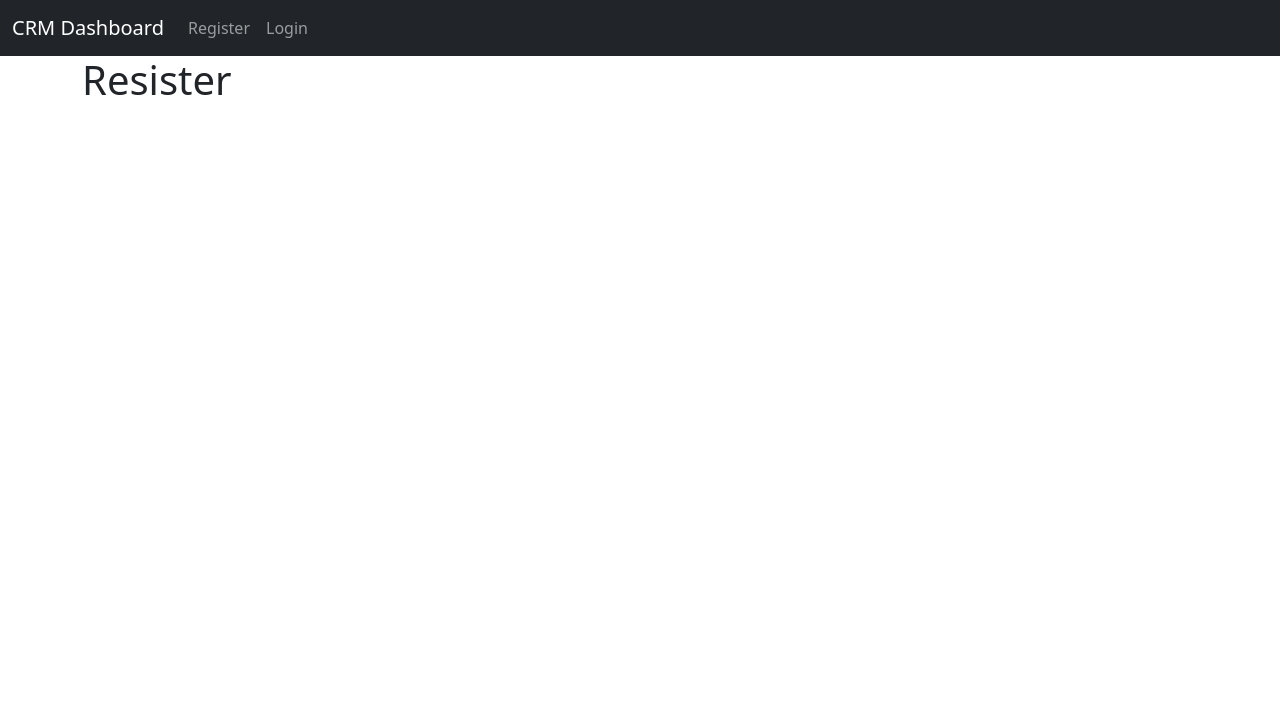
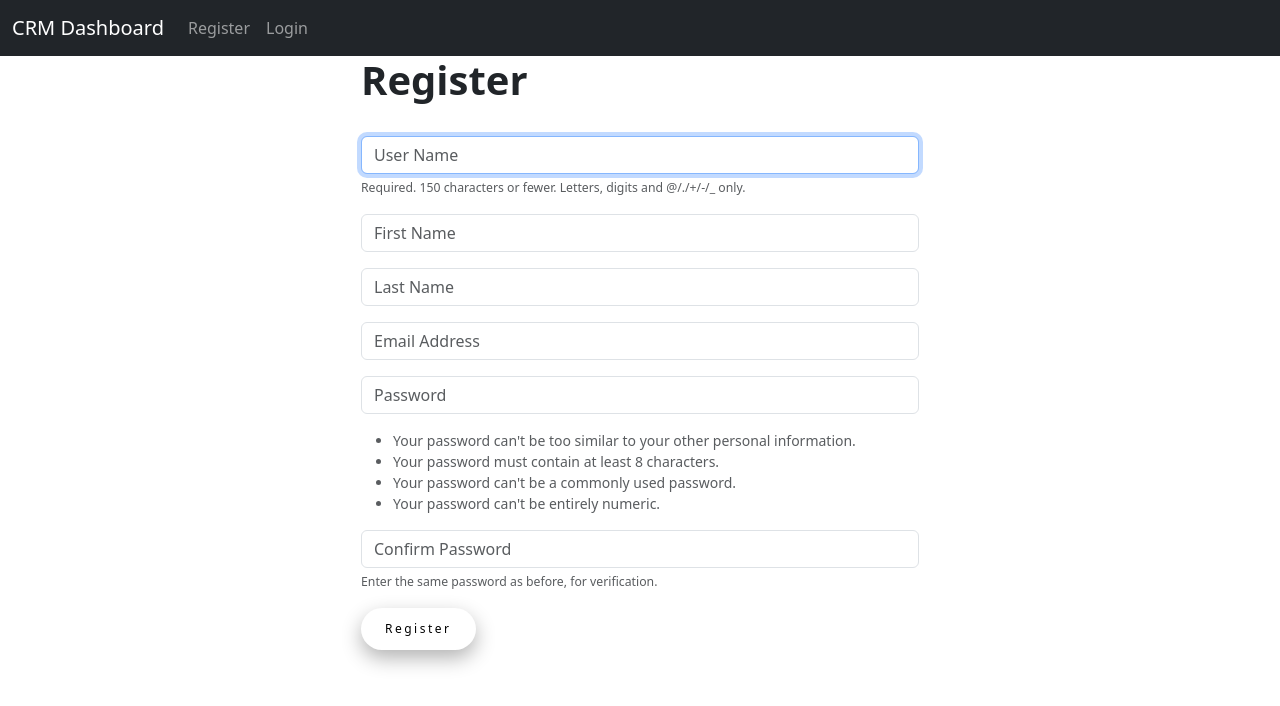
Before and after one commit to Asirwad/CRM-App-using-Django, a Django app: page /register/ in a window 1280 px wide. Shown: the top 706 px of the page. Run offline with Django 4.2, Linux system fonts and the light colour scheme.

Commit message:
registration

```diff
--- a/website/forms.py
+++ b/website/forms.py
@@ -2,41 +2,31 @@ from django.contrib.auth.forms import UserCreationForm
 from django.contrib.auth.models import User
 from django import forms
 
+class SignUpForm(UserCreationForm):
+	email = forms.EmailField(label="", widget=forms.TextInput(attrs={'class':'form-control', 'placeholder':'Email Address'}))
+	first_name = forms.CharField(label="", max_length=100, widget=forms.TextInput(attrs={'class':'form-control', 'placeholder':'First Name'}))
+	last_name = forms.CharField(label="", max_length=100, widget=forms.TextInput(attrs={'class':'form-control', 'placeholder':'Last Name'}))
 
-class SignUpForm(UserCreationForm):
-    email = forms.EmailField(label='',
-                             widget=forms.TextInput(attrs={'class': 'form-control',
-                                                           'placeholder': 'Email address'}
-                                                           )
-                            )
-    first_name = forms.CharField(label='',
-                                max_length=50,
-                                widget=forms.TextInput(attrs={'class': 'form-control',
-                                                           'placeholder': 'First name'}
-                                                           ))
-    last_name = forms.CharField(label='',
-                                max_length=50,
-                                widget=forms.TextInput(attrs={'class': 'form-control',
-                                                           'placeholder': 'Last name'}
-                                                           ))
-    class Meta:
-        model = User
-        fields = ('username', 'first_name','last_name','email','password1','password2')
 
-    def __init__(self, *args, **kwargs):
-        super(SignUpForm, self).__init__(*args,**kwargs)
+	class Meta:
+		model = User
+		fields = ('username', 'first_name', 'last_name', 'email', 'password1', 'password2')
 
-        self.fields['username'].widget.attrs['class'] = 'form-control'
-        self.fields['username'].widget.attrs['placeholder'] = 'User Name'
-        self.fields['username'].label = ''
-        self.fields['username'].help_text = '<span class="form-text text-muted"><small>Required. 150 characters or fewer. Letters, digits and @/./+/-/_ only.</small></span>'
 
-        self.fields['password1'].widget.attrs['class'] = 'form-control'
-        self.fields['password1'].widget.attrs['placeholder'] = 'Password'
-        self.fields['password1'].label = ''
-        self.fields['password1'].help_text = '<ul class="form-text text-muted small"><li>Your password can\'t be too similar to your other personal information.</li><li>Your password must contain at least 8 characters.</li><li>Your password can\'t be a commonly used password.</li><li>Your password can\'t be entirely numeric.</li></ul>'
+	def __init__(self, *args, **kwargs):
+		super(SignUpForm, self).__init__(*args, **kwargs)
 
-        self.fields['password2'].widget.attrs['class'] = 'form-control'
-        self.fields['password2'].widget.attrs['placeholder'] = 'Confirm Password'
-        self.fields['password2'].label = ''
-        self.fields['password2'].help_text = '<span class="form-text text-muted"><small>Enter the same password as before, for verification.</small></span>'
+		self.fields['username'].widget.attrs['class'] = 'form-control'
+		self.fields['username'].widget.attrs['placeholder'] = 'User Name'
+		self.fields['username'].label = ''
+		self.fields['username'].help_text = '<span class="form-text text-muted"><small>Required. 150 characters or fewer. Letters, digits and @/./+/-/_ only.</small></span>'
+
+		self.fields['password1'].widget.attrs['class'] = 'form-control'
+		self.fields['password1'].widget.attrs['placeholder'] = 'Password'
+		self.fields['password1'].label = ''
+		self.fields['password1'].help_text = '<ul class="form-text text-muted small"><li>Your password can\'t be too similar to your other personal information.</li><li>Your password must contain at least 8 characters.</li><li>Your password can\'t be a commonly used password.</li><li>Your password can\'t be entirely numeric.</li></ul>'
+
+		self.fields['password2'].widget.attrs['class'] = 'form-control'
+		self.fields['password2'].widget.attrs['placeholder'] = 'Confirm Password'
+		self.fields['password2'].label = ''
+		self.fields['password2'].help_text = '<span class="form-text text-muted"><small>Enter the same password as before, for verification.</small></span>'
--- a/website/templates/home.html
+++ b/website/templates/home.html
@@ -67,7 +67,7 @@
                     {% csrf_token %}
                     <div class="mb-3">
                         <label class="form-label">Username</label>
-                        <input type="text" class="form-control"  name="user_name", placeholder="User name here" required>
+                        <input type="text" class="form-control"  name="username", placeholder="User name here" required>
                         <div class="form-text">We'll never share your username with anyone else.</div>
                     </div>
                     <div class="mb-3">
--- a/website/templates/register.html
+++ b/website/templates/register.html
@@ -2,6 +2,57 @@
 
 {% block content %}
 
-<h1>Resister</h1>
+<hrml>
+    <head>
+        <style>
+            .register_button {
+                padding: 1em 2em;
+                font-size: 12px;
+                letter-spacing: 2.5px;
+                font-weight: 500;
+                color: #000;
+                background-color: #fff;
+                border: none;
+                border-radius: 45px;
+                box-shadow: 0px 8px 20px rgba(0, 0, 0, 0.3);
+                transition: all 0.3s ease 0s;
+                cursor: pointer;
+                outline: none;
+            }
 
+            button:hover {
+                background-color: #23c483;
+                box-shadow: 0px 15px 20px rgba(46, 229, 157, 0.4);
+                color: #fff;
+                transform: translateY(-7px);
+            }
+
+            button:active {
+                transform: translateY(-1px);
+            }
+        </style>
+    </head>
+    <body>
+        <div class="col-md-6 offset-md-3">
+            <h1><strong>Register</strong></h1><br>
+            <form method="POST" action="">
+                {% csrf_token %}
+                {% if form.errors %}
+                    <div class="alert alert-warning alert-dismissible fade show" role="alert">
+                        Your form has errors
+                        {% for field in form %}
+                            {% if field.errors %}
+                                {{ field.errors}}
+                            {% endif %}
+                        {% endfor %}
+                    </div>
+                {% endif %}
+                {{ form.as_p }}
+                <button type="submit" class="register_button">Register</button>
+            </form>
+
+
+        </div>
+    </body>
+</hrml>
 {% endblock %}
--- a/website/urls.py
+++ b/website/urls.py
@@ -5,5 +5,5 @@ urlpatterns = [
     path('', views.home, name='home'),
     # path('login/', views.login_user, name='login'),
     path('logout/', views.logout_user, name='logout'),
-    path('register/', views.register, name='register')
+    path('register/', views.register_user, name='register')
 ]
--- a/website/views.py
+++ b/website/views.py
@@ -1,30 +1,48 @@
 from django.shortcuts import render, redirect
 from django.contrib.auth import authenticate, login, logout
 from django.contrib import messages
+from .forms import SignUpForm
 
-# Create your views here.
+
 def home(request):
-    # check to see if logging in
-    if request.method == 'POST':
-        username = request.POST['user_name']
-        password = request.POST['password']
-        # authenticate
-        user = authenticate(request=request, username=username, password=password)
-        if user is not None:
-            login(request, user)
-            messages.success(request, "You have been logged in!")
-            return redirect('home')
-        else:
-            messages.error(request,"Invalid credentials")
-            return redirect('home')
-    else:
-        return render(request, 'home.html', {})
+	# Check to see if logging in
+	if request.method == 'POST':
+		username = request.POST['username']
+		password = request.POST['password']
+		# Authenticate
+		user = authenticate(request, username=username, password=password)
+		if user is not None:
+			login(request, user)
+			messages.success(request, "You Have Been Logged In!")
+			return redirect('home')
+		else:
+			messages.success(request, "There Was An Error Logging In, Please Try Again...")
+			return redirect('home')
+	else:
+		return render(request, 'home.html', {})
+
 
 
 def logout_user(request):
-    logout(request=request)
-    messages.success(request, "You have been logged out!")
-    return redirect("home")
+	logout(request)
+	messages.success(request, "You Have Been Logged Out...")
+	return redirect('home')
 
-def register(request):
-    return render(request, 'register.html', {})
+
+def register_user(request):
+	if request.method == 'POST':
+		form = SignUpForm(request.POST)
+		if form.is_valid():
+			form.save()
+			# Authenticate and login
+			username = form.cleaned_data['username']
+			password = form.cleaned_data['password1']
+			user = authenticate(username=username, password=password)
+			login(request, user)
+			messages.success(request, "You Have Successfully Registered! Welcome!")
+			return redirect('home')
+	else:
+		form = SignUpForm()
+		return render(request, 'register.html', {'form':form})
+
+	return render(request, 'register.html', {'form':form})
```
